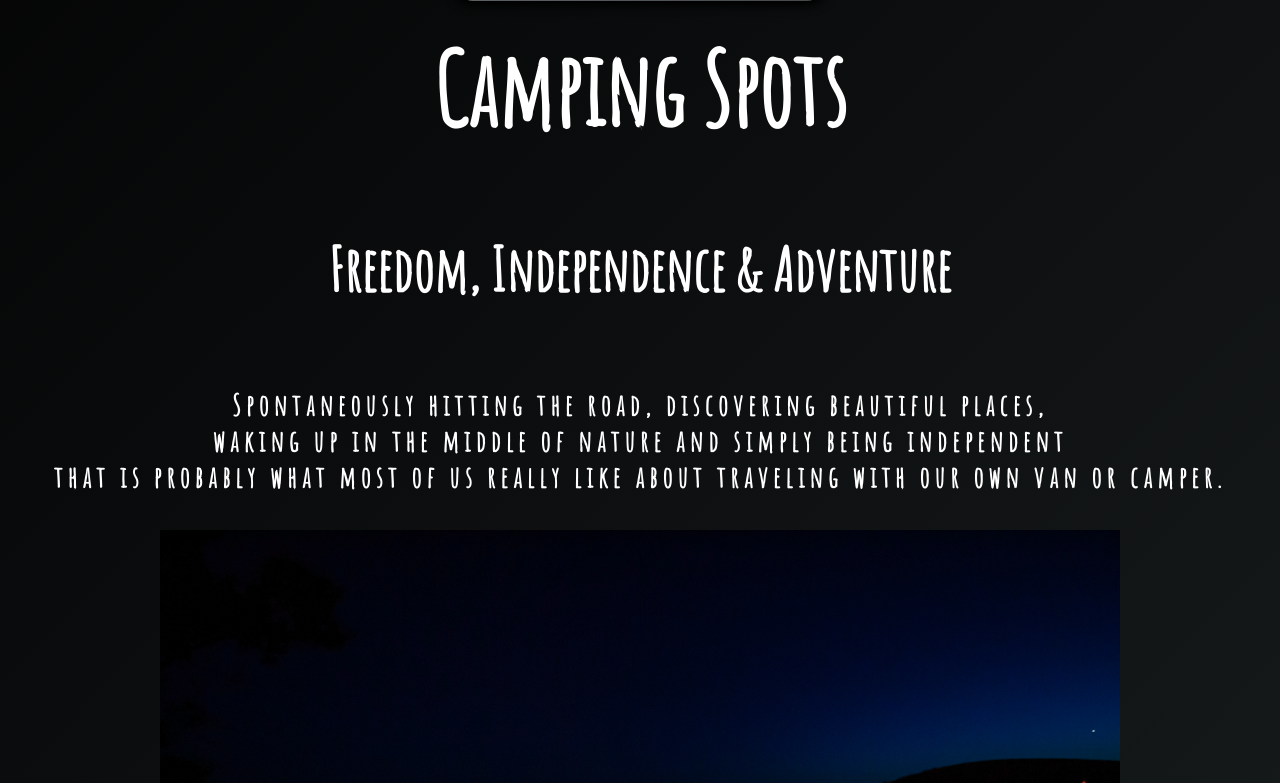
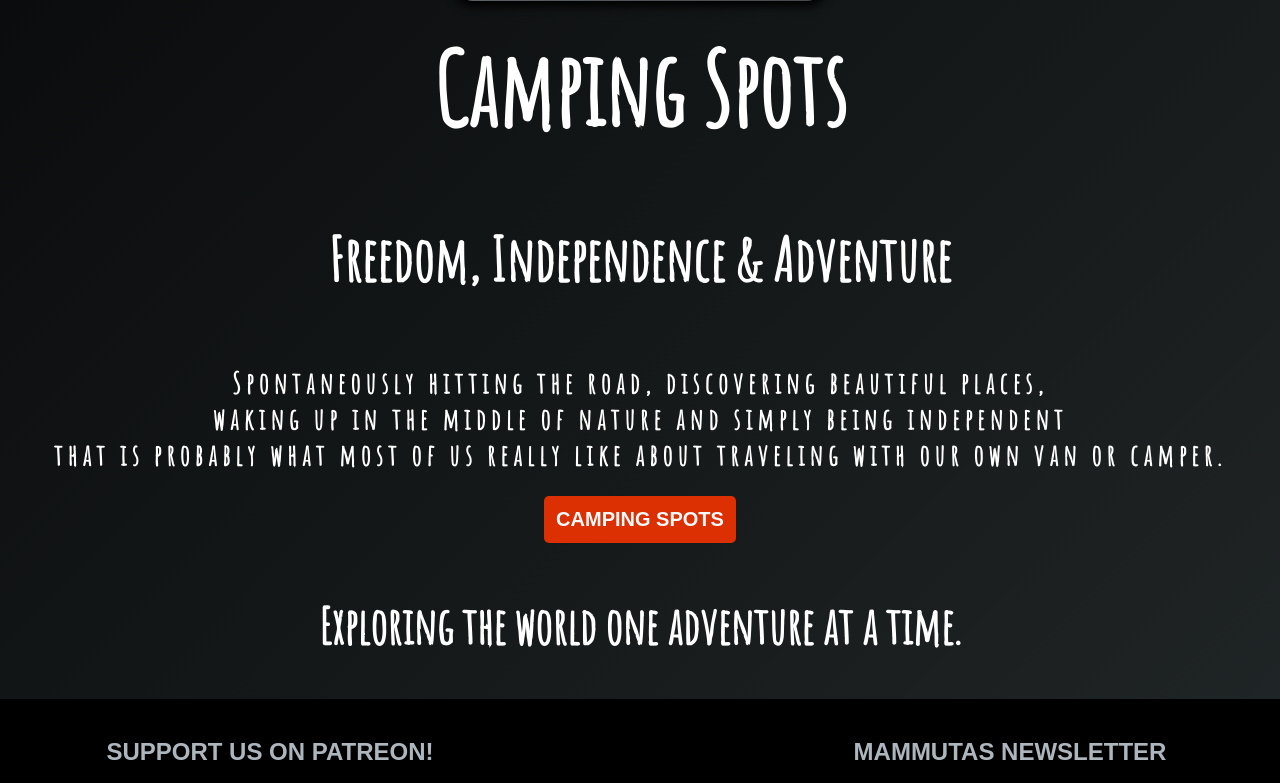
Before and after one commit to raulgruics/Mammut-campervan, a PHP site: page /Blog.html in a window 1280 px wide. Shown: the part 2595-3378 px from the top of the page. Run offline with PHP 8.4, Linux system fonts and the light colour scheme; some libraries are stand-ins or nearby versions; some web fonts are replaced.

Commit message:
updating text

```diff
--- a/About.html
+++ b/About.html
@@ -36,7 +36,7 @@
       <div class="middle-section-image-img1"></div>
     <div class="text-block">
       <h1 class="middle-section-title">Vaida</h1>
-      <p class="middle-section-paragraph">Lorem ipsum dolor sit amet, consectetur adipisicing elit. Culpa id blanditiis minima facilis iste eos saepe laborum tempore, temporibus fuga, distinctio natus asperiores excepturi corrupti odio magnam nisi fugit eius esse repellat nesciunt aut mollitia et sint! Maxime, numquam sapiente, quisquam ullam, officiis rem neque ea aut obcaecati tenetur illum!</p>
+      <p class="middle-section-paragraph">My name is Vaida. Since I was little I have the travel bug in me, I always had the feeling that I need to go and explore. I studied tourism and keep travelled to different countries around the globe. Till I met Raul and we pursued our dream to buy a van! Now we will explore the world together on the 4 wheels!!!</p>
     </div>
 </section>
 <section class="middle-section2">
--- a/Blog.css
+++ b/Blog.css
@@ -255,7 +255,7 @@ nav {
   flex-direction: column;
   flex-wrap: wrap;
   display: flex;
-  margin: 15px;
+  margin: 5px;
 }
 .h3-title {
   font-family: "Amatic SC", cursive;
@@ -264,13 +264,12 @@ nav {
   font-weight: 700;
 }
 .camping-spots-p{
-  flex-shrink: 3;
   font-family: "Amatic SC", cursive;
   font-size: 29px;
   font-weight: 900;
   color: rgb(255, 255, 255);
-  margin: 10px;
-  padding: 10px;
+  margin: 4px;
+  padding: 4px;
   letter-spacing: 5px;
 }
 .h2-title2 {
@@ -279,27 +278,34 @@ nav {
   font-weight: bold;
   color: white;
 }
-/*images-block-camping-spots=============================
+.camping-spot-button{
+  border-radius: 5px;
+  margin: 10px;
+  border: 0px;
+   text-decoration: none;
+  font-size: 20px;
+  text-transform: uppercase;
+  font-weight: bold;
+  cursor: pointer;
+  font-family: sans-serif;
+  color: var(--footer-btn-color);
+  padding: 12px;
+  background-color: var(--footer-btn-bg-color);
+}
+.camping-spot-button:hover{
+  color: var(--footer-btn-hover-color);
+  cursor: pointer;
+  transform: scale(1.03);
+  transition: all 1s ease;
+}
+/*image-block-camping-spots=============================
 ====================================*/
-
-.camping-img-block1{
-display: flex;
-flex-direction: row;
-flex-wrap: wrap;
-justify-content:center
-}
 
 /*images-paragraphs =========================
 ======================================= */
 
-.img-camp-p {
-  font-family: "Amatic SC", cursive;
-  font-weight: bold;
-  font-size: 35px;
-  color: white;
-  margin-bottom:50px;
-}
-/* UL-block middle section ( Mammutas Specifications  ) ===========================*/
+
+/* UL-block middle section ( Mammutas Specifications  ) ===========================
 .van-picture {
   width: 40%;
   height: 90%;
@@ -362,6 +368,7 @@ h4 {
   margin: 20px;
   padding: 50px;
 }
+*/
 /* Footer section starts here  + 3 blocks============================
 =================================*/
 .footer-wrap {
--- a/Blog.html
+++ b/Blog.html
@@ -118,19 +118,10 @@
     <p class="camping-spots-p">Spontaneously hitting the road, discovering beautiful places,<br> waking up in the middle of nature and simply being
     independent <br> that is probably what most of us really like about traveling with our own van or camper.</p>
 </div>
-
-<div class="camping-img-block1">
-        <img src="././romaniatrip/friends.jpg" alt="friends">
-        <img src="././romaniatrip/friends1.jpg" alt="friends2">
-    </div>
-
-    <h2 class="h2-title2">Exploring the world one adventure at a time.</h2>
-    <p class="img-camp-p">Lorem ipsum dolor sit amet, consectetur adipisicing elit. Incidunt deleniti dolore, doloribus numquam provident officiis reprehenderit ea aspernatur tempore corrupti.</p>
-
-    <div class="camping-img-block1">
-        <img src="././romaniatrip/caini.jpg" alt="friends">
-        <img src="././romaniatrip/sighisoara.jpg" alt="friends2">
-    </div>
+<div>
+<button class="camping-spot-button">Camping Spots</button>
+</div>
+<h2 class="h2-title2">Exploring the world one adventure at a time.</h2>
 
 <!-- </section>
         <section class="middle-section">
--- a/contact.css
+++ b/contact.css
@@ -89,6 +89,8 @@ li {
 }
 /* Contact form ============================
 =============================*/
+
+
 
 .form-main-block {
   display: flex;
--- a/contact.js
+++ b/contact.js
@@ -79,3 +79,4 @@ function getRequest() {
         console.log(error)
 } );
 }
+// map API
```
Also changed, not shown: About.css (+8 -12 lines), contact.html (+10 -5 lines), Blog.js (line endings or trailing spaces).
